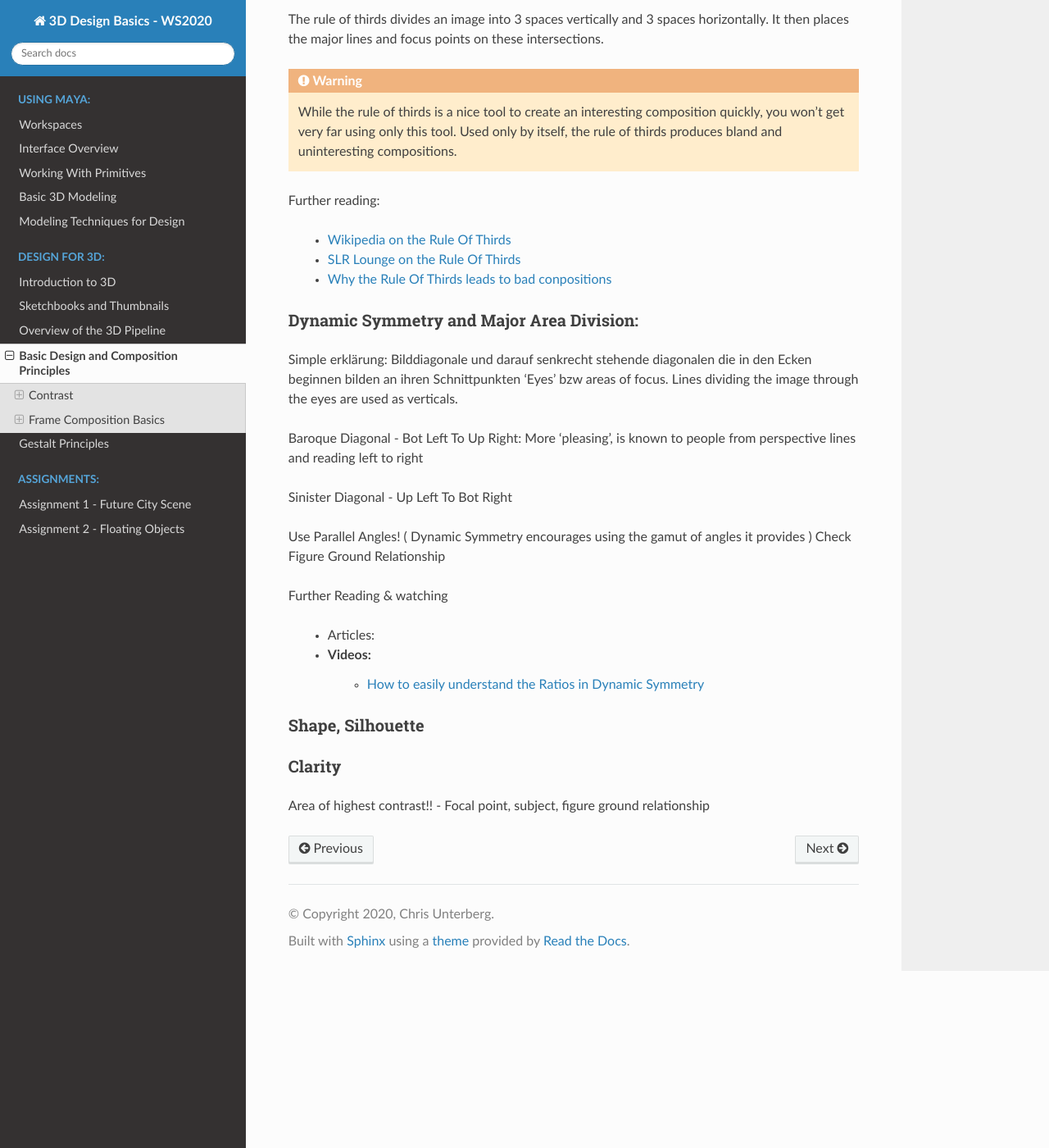
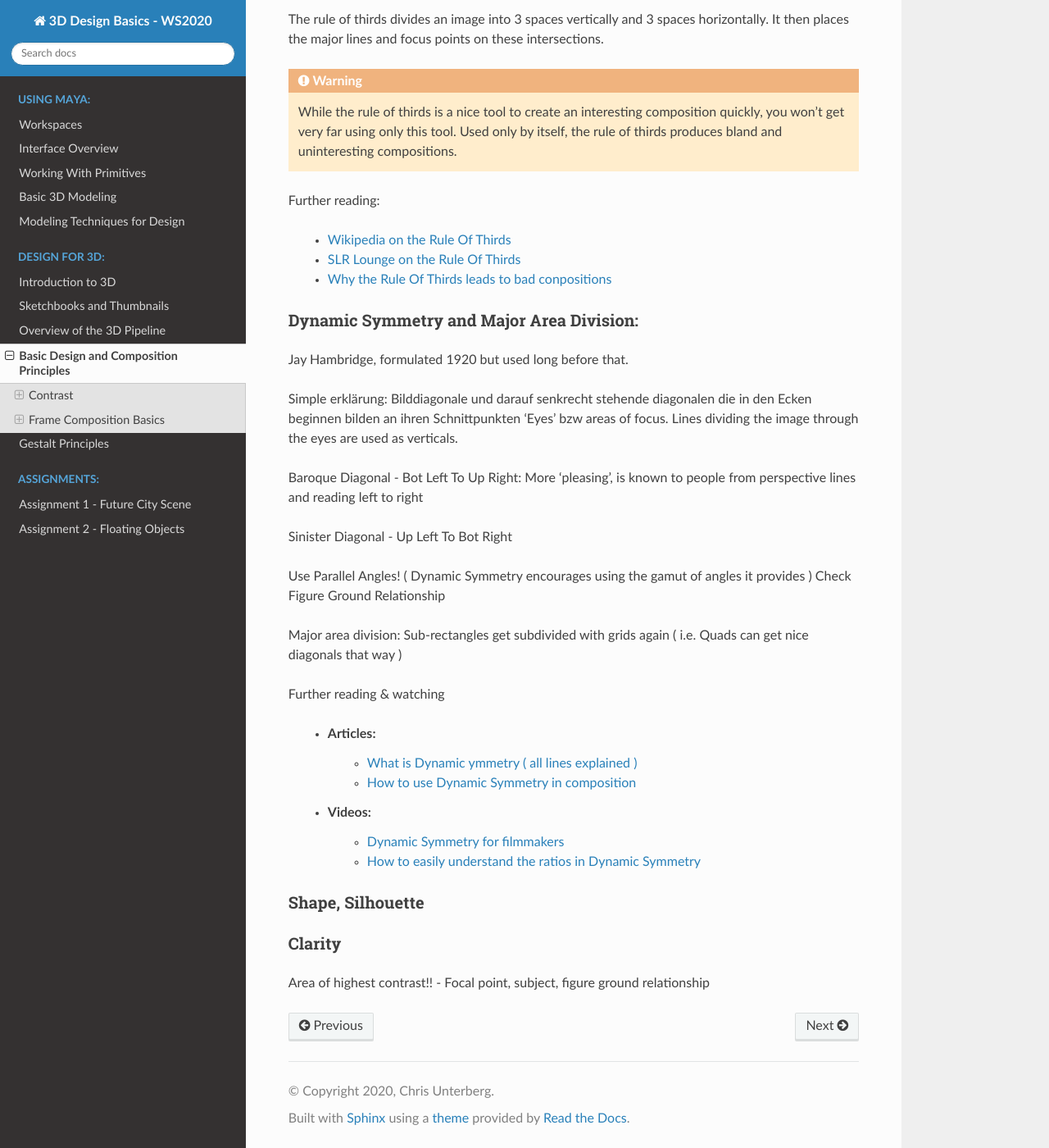
Before and after one commit to tetsuoanimation/beginner3dmaya2020, a Sphinx documentation site: the page built from documentation/Design/L3_DesignPrinicplesPrimer.rst, in a window 1280 px wide and 1400 px high, scrolled down 2794 px. Shown: the whole window at 82% size. Built offline with Sphinx 7.4.7 and the Read the Docs theme 2.0.0, drawn with Linux system fonts in a browser that asks for light colours.

Commit message:
adds further reading to dynamic symmetry

```diff
--- a/documentation/Design/L3_DesignPrinicplesPrimer.rst
+++ b/documentation/Design/L3_DesignPrinicplesPrimer.rst
@@ -127,6 +127,8 @@ Further reading:
 Dynamic Symmetry and Major Area Division:
 =========================================
 
+Jay Hambridge, formulated 1920 but used long before that.
+
 Simple erklärung: Bilddiagonale und darauf senkrecht stehende diagonalen die in den Ecken beginnen bilden an
 ihren Schnittpunkten 'Eyes' bzw areas of focus.
 Lines dividing the image through the eyes are used as verticals.
@@ -139,12 +141,16 @@ Sinister Diagonal - Up Left To Bot Right
 Use Parallel Angles! ( Dynamic Symmetry encourages using the gamut of angles it provides )
 Check Figure Ground Relationship
 
-Further Reading & watching
+Major area division: Sub-rectangles get subdivided with grids again ( i.e. Quads can get nice diagonals that way )
+
+Further reading & watching
 
     * Articles:
-
+        * `What is Dynamic ymmetry ( all lines explained ) <http://larmonu.larmonstudios.com/dynamic-symmetry/>`_
+        * `How to use Dynamic Symmetry in composition <https://photographycourse.net/dynamic-symmetry/>`_
     * Videos:
-        * `How to easily understand the Ratios in Dynamic Symmetry <https://www.youtube.com/watch?v=dhpgzQ-iyss&t=99s>`_
+        * `Dynamic Symmetry for filmmakers <https://www.youtube.com/watch?v=3pLKYt91qOw>`_
+        * `How to easily understand the ratios in Dynamic Symmetry <https://www.youtube.com/watch?v=dhpgzQ-iyss&t=99s>`_
 
 .. _shapeAndSilhouette:
 
```
